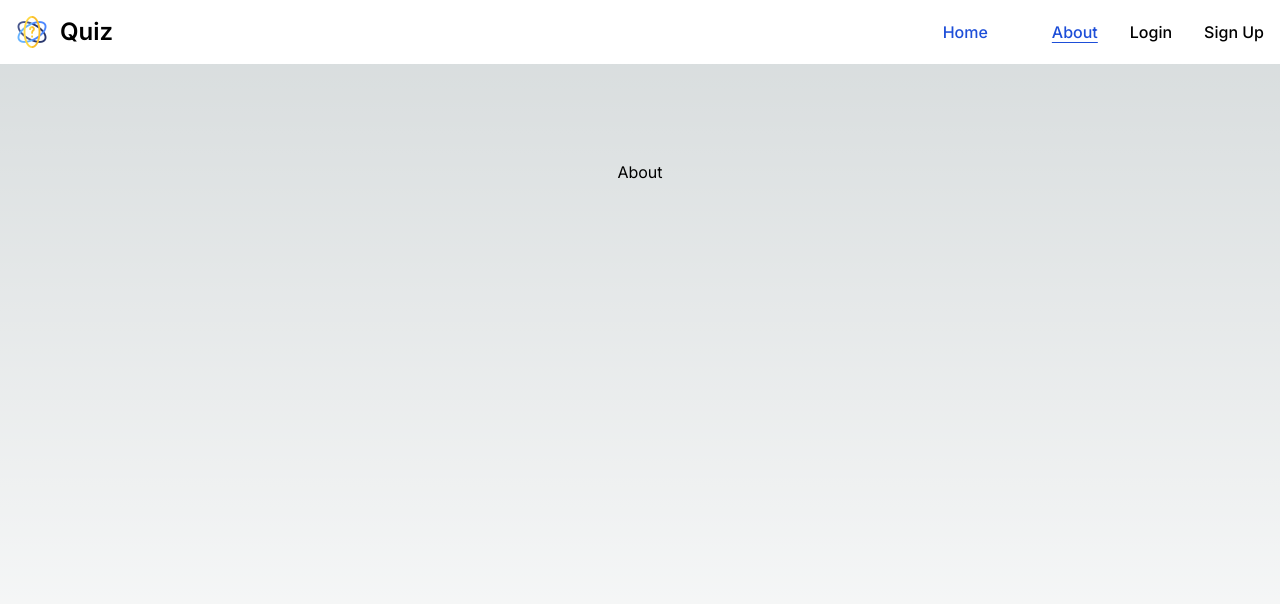
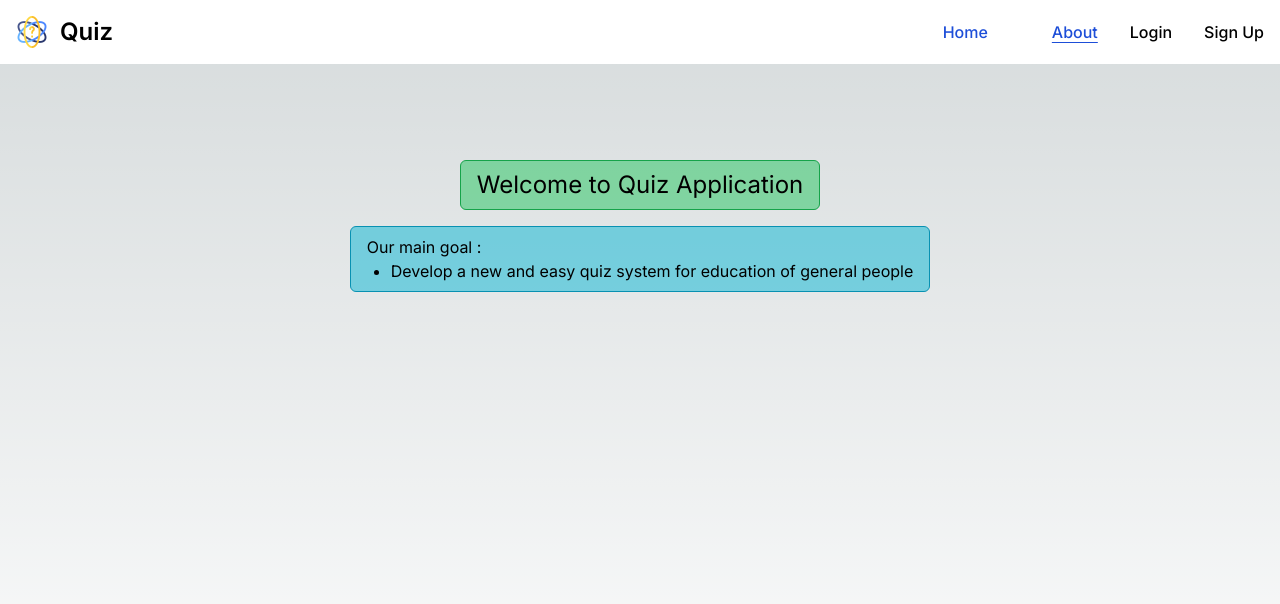
Before and after one commit to Liqaing/Quiz-FrontEnd, a Next.js app in the folder quiz-frontend/: page /about in a window 1280 px wide. Shown: the top 604 px of the page. Built offline with nearby package versions, Linux system fonts and the light colour scheme; no server answers.

Commit message:
about page

```diff
--- a/quiz-frontend/app/about/page.tsx
+++ b/quiz-frontend/app/about/page.tsx
@@ -3,9 +3,15 @@
 const About = () => {
     return (
         <section className="h-full">
-            <div className="flex min-h-full flex-col items-center justify-between p-24">
-                <h1>About</h1>
+            <div className="min-h-full p-24 flex flex-col gap-4">
+                <div className="text-2xl px-4 py-2 mx-auto border border-green-600 bg-green-500/50 rounded-md">Welcome to Quiz Application</div>
 
+                <div className="px-4 py-2 mx-auto border border-cyan-600 bg-cyan-500/50 rounded-md">
+                    <ul className="list-disc">
+                       Our main goal :&nbsp;
+                        <li className="ml-6">Develop a new and easy quiz system for education of general people</li>
+                    </ul>
+                </div>
             </div>
         </section>
 
--- a/quiz-frontend/app/admin/users/page.tsx
+++ b/quiz-frontend/app/admin/users/page.tsx
@@ -4,7 +4,7 @@ export default function User() {
 
     return (
         <div>
-            <DataTable fetchTable={}/>
+            {/* <DataTable fetchTable={}/> */}
         </div>
     )
 }
```
